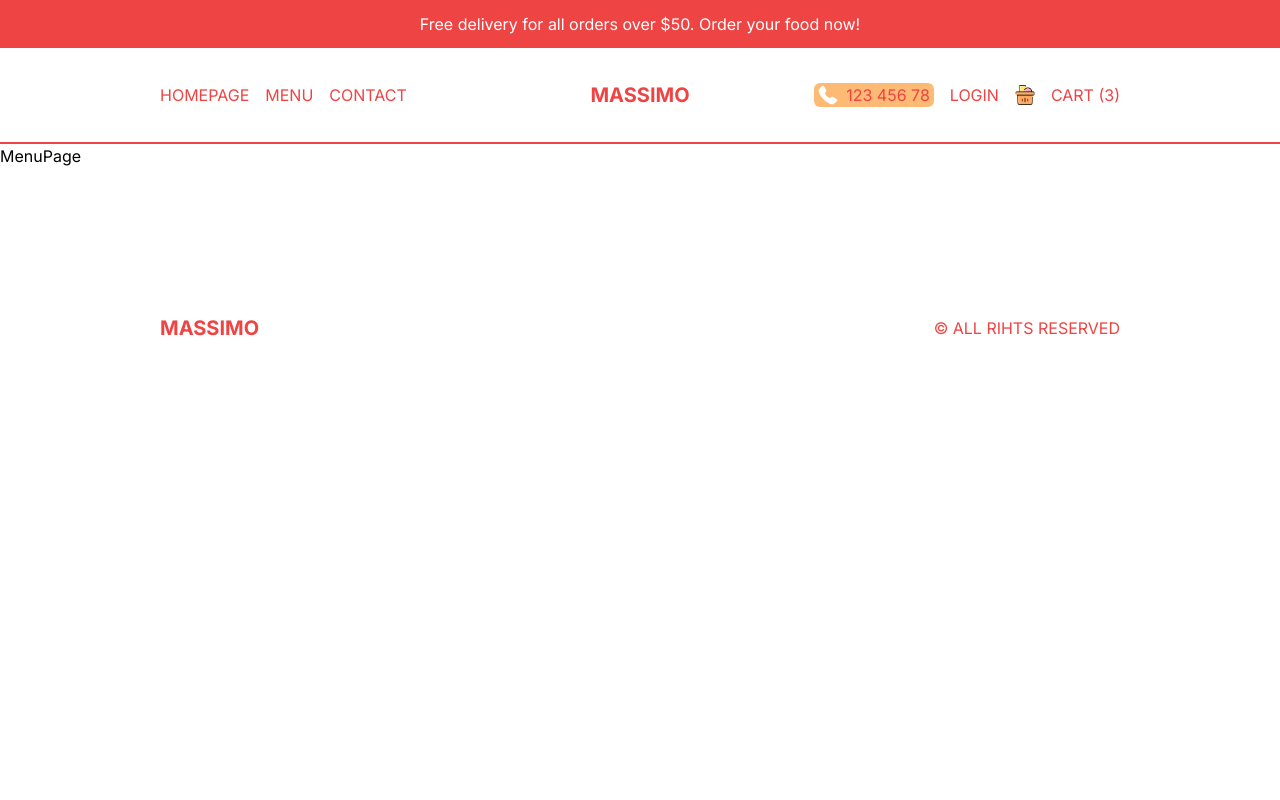
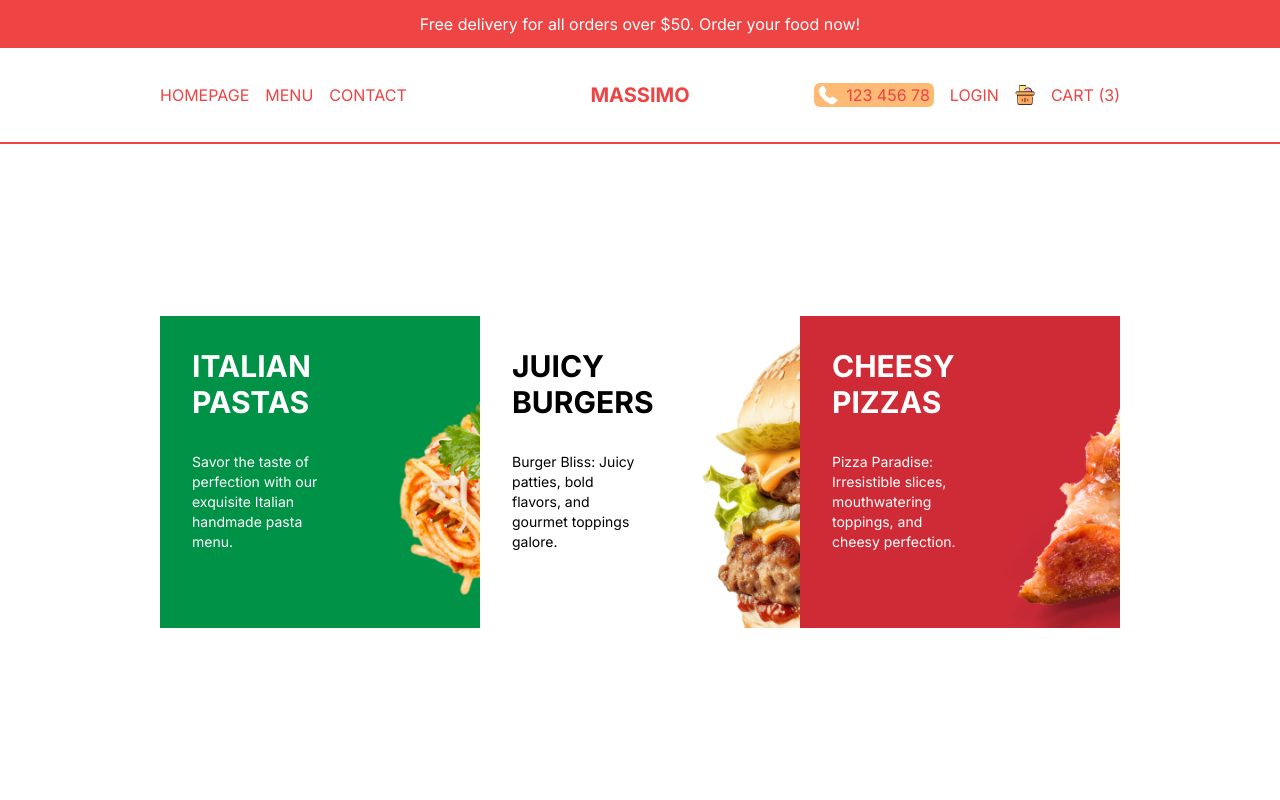
Before and after one commit to stefifm/nextjs-fullstack, a Next.js app: page /menu in a window 1280 px wide. Shown: the top 800 px of the page. Built offline with nearby package versions, Linux system fonts and the light colour scheme.

Commit message:
Ending menu page

```diff
--- a/package.json
+++ b/package.json
@@ -10,6 +10,7 @@
   },
   "dependencies": {
     "autoprefixer": "10.4.14",
+    "classnames": "^2.3.2",
     "eslint": "8.46.0",
     "eslint-config-next": "13.4.13",
     "next": "13.4.13",
--- a/src/app/menu/page.jsx
+++ b/src/app/menu/page.jsx
@@ -1,5 +1,30 @@
+import { menu } from '@/data'
+import Link from 'next/link'
+
 function MenuPage() {
-  return <div>MenuPage</div>
+  return (
+    <div className='p-4 lg:px-20 xl:px-40 h-[calc(100vh-6rem)] md:h-[calc(100vh-9rem)] flex flex-col md:flex-row items-center'>
+      {menu.map((category) => (
+        <Link
+          href={`/menu/${category.slug}`}
+          key={category.id}
+          className='w-full h-1/3 bg-cover p-8 md:h-1/2'
+          style={{ backgroundImage: `url(${category.img})` }}>
+          <div className={`text-${category.color} w-1/2`}>
+            <h1 className='uppercase font-bold text-3xl'>{category.title}</h1>
+            <p className='text-sm my-8'>{category.desc}</p>
+            <button
+              className={`hidden 2xl:block text-${
+                category.color === 'black' ? 'white' : 'red-500'
+              } py-2 px-4 rounded-md`}
+              style={{ backgroundColor: category.bg }}>
+              Explore
+            </button>
+          </div>
+        </Link>
+      ))}
+    </div>
+  )
 }
 
 export default MenuPage
--- a/src/data.js
+++ b/src/data.js
@@ -189,3 +189,33 @@
     ]
   }
 ]
+
+export const menu = [
+  {
+    id: 1,
+    slug: 'pastas',
+    title: 'Italian Pastas',
+    desc: 'Savor the taste of perfection with our exquisite Italian handmade pasta menu.',
+    img: '/temporary/m1.png',
+    color: 'white',
+    bg: 'white'
+  },
+  {
+    id: 2,
+    slug: 'burgers',
+    title: 'Juicy Burgers',
+    desc: 'Burger Bliss: Juicy patties, bold flavors, and gourmet toppings galore.',
+    img: '/temporary/m2.png',
+    color: 'black',
+    bg: 'black'
+  },
+  {
+    id: 3,
+    slug: 'pizzas',
+    title: 'Cheesy Pizzas',
+    desc: 'Pizza Paradise: Irresistible slices, mouthwatering toppings, and cheesy perfection.',
+    img: '/temporary/m3.png',
+    color: 'white',
+    bg: 'white'
+  }
+]
```
Also changed, not shown: 1 other file (tests, documents, lock files or other folders).
